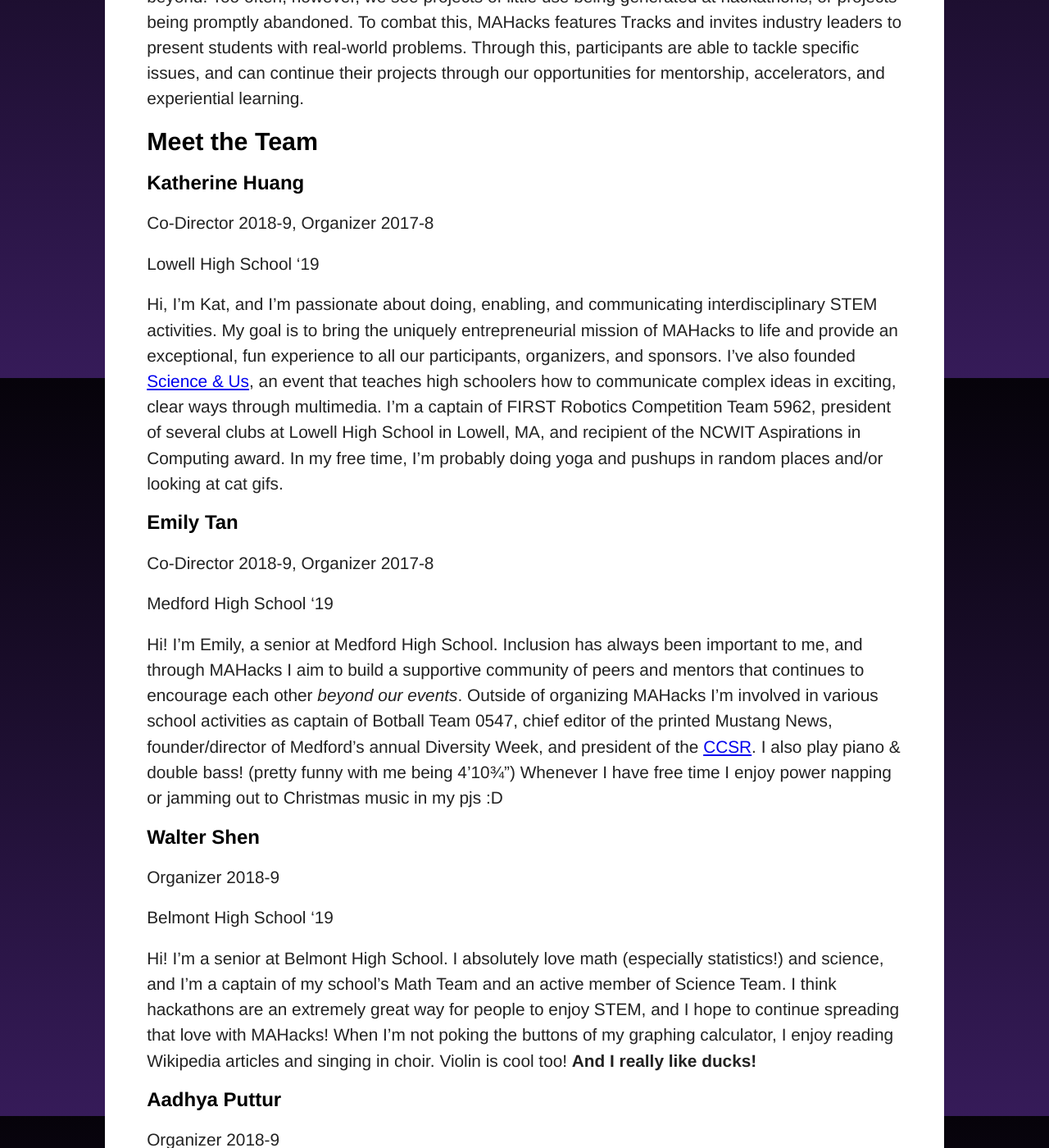
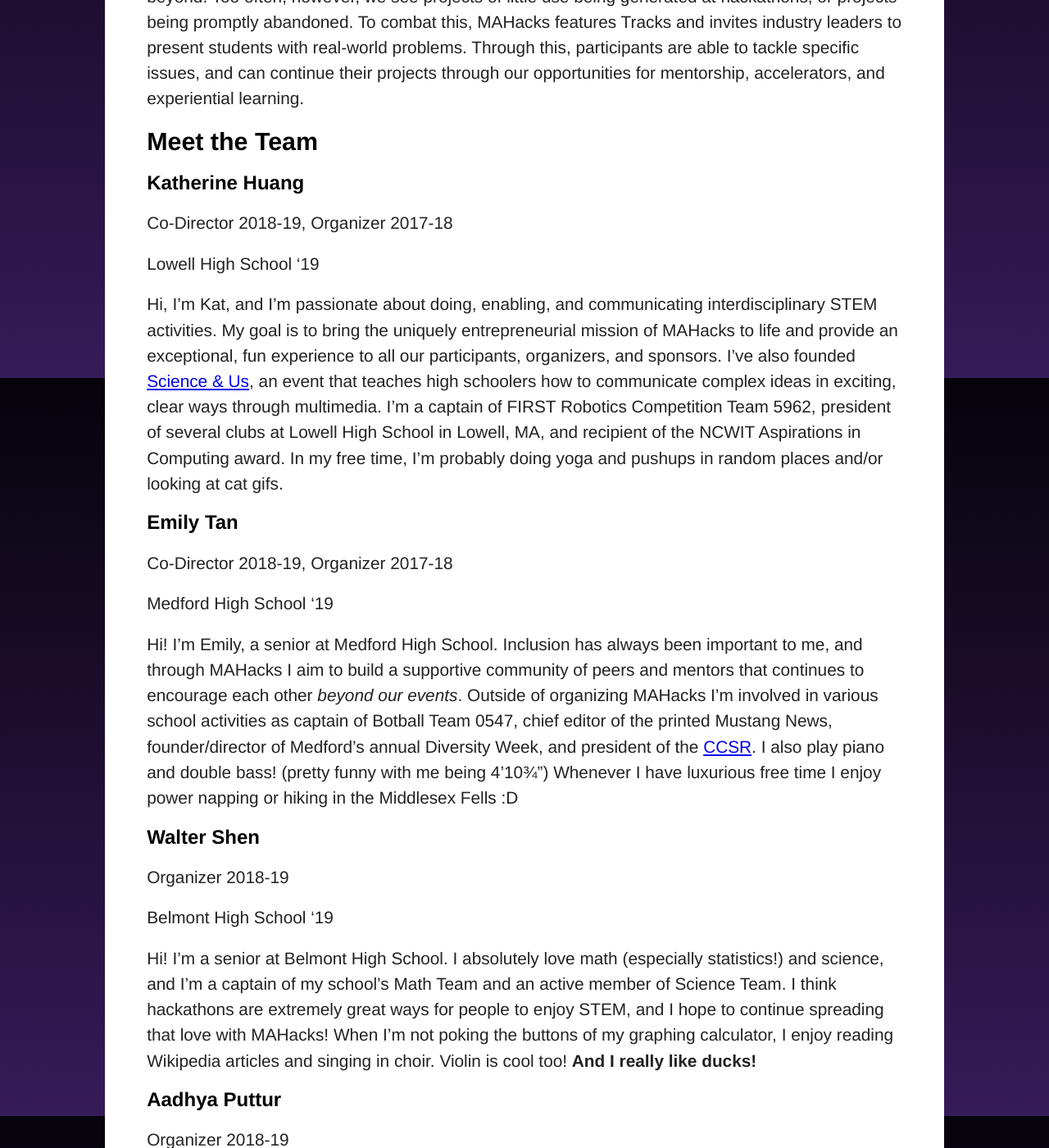
Before and after one commit to mahacks/old-website, a Jekyll site: the page built from about.md, in a window 1280 px wide and 1400 px high, scrolled down 439 px. Shown: the whole window at 82% size. Built offline with Jekyll 4.4.1, drawn with Linux system fonts in a browser that asks for light colours; some web fonts are replaced; some of the changed text lies outside the part shown.

Commit message:
fixed weird numbering

```diff
--- a/about.md
+++ b/about.md
@@ -13,7 +13,7 @@ Most hackathons are for college students or professionals. MAHacks strives to ex
 
 ### Katherine Huang
 
-Co-Director 2018-9, Organizer 2017-8
+Co-Director 2018-19, Organizer 2017-18
 
 Lowell High School ‘19
 
@@ -21,23 +21,23 @@ Hi, I’m Kat, and I’m passionate about doing, enabling, and communicating int
 
 ### Emily Tan
 
-Co-Director 2018-9, Organizer 2017-8
+Co-Director 2018-19, Organizer 2017-18
 
 Medford High School ‘19
 
-Hi! I’m Emily, a senior at Medford High School. Inclusion has always been important to me, and through MAHacks I aim to build a supportive community of peers and mentors that continues to encourage each other _beyond our events_. Outside of organizing MAHacks I’m involved in various school activities as captain of Botball Team 0547, chief editor of the printed Mustang News, founder/director of Medford’s annual Diversity Week, and president of the [CCSR](www.medfordccsr.org). I also play piano & double bass! (pretty funny with me being 4'10¾") Whenever I have free time I enjoy power napping or jamming out to Christmas music in my pjs :D
+Hi! I’m Emily, a senior at Medford High School. Inclusion has always been important to me, and through MAHacks I aim to build a supportive community of peers and mentors that continues to encourage each other _beyond our events_. Outside of organizing MAHacks I’m involved in various school activities as captain of Botball Team 0547, chief editor of the printed Mustang News, founder/director of Medford’s annual Diversity Week, and president of the [CCSR](www.medfordccsr.org). I also play piano and double bass! (pretty funny with me being 4'10¾") Whenever I have luxurious free time I enjoy power napping or hiking in the Middlesex Fells :D
 
 ### Walter Shen
 
-Organizer 2018-9
+Organizer 2018-19
 
 Belmont High School ‘19
 
-Hi! I’m a senior at Belmont High School. I absolutely love math (especially statistics!) and science, and I’m a captain of my school’s Math Team and an active member of Science Team. I think hackathons are an extremely great way for people to enjoy STEM, and I hope to continue spreading that love with MAHacks! When I’m not poking the buttons of my graphing calculator, I enjoy reading Wikipedia articles and singing in choir. Violin is cool too! **And I really like ducks!**
+Hi! I’m a senior at Belmont High School. I absolutely love math (especially statistics!) and science, and I’m a captain of my school’s Math Team and an active member of Science Team. I think hackathons are extremely great ways for people to enjoy STEM, and I hope to continue spreading that love with MAHacks! When I’m not poking the buttons of my graphing calculator, I enjoy reading Wikipedia articles and singing in choir. Violin is cool too! **And I really like ducks!**
 
 ### Aadhya Puttur
 
-Organizer 2018-9
+Organizer 2018-19
 
 Chelmsford High School ‘19
 
@@ -45,7 +45,7 @@ Hey fans, I am Aadhya and I love to dab. I’m a senior at Chelmsford High Schoo
 
 ### Zhi Wei Gan
 
-Organizer 2018-9
+Organizer 2018-19
 
 Choate Rosemary Hall ‘19
 
@@ -53,7 +53,7 @@ I’m a senior currently attending Choate Rosemary Hall from Malaysia. Since com
 
 ### Rebekah Agwunobi
 
-Organizer 2017-8
+Organizer 2018-19
 
 Choate Rosemary Hall ‘19
 
@@ -61,7 +61,7 @@ I’m a senior at Choate Rosemary Hall and am unbelievably passionate about the
 
 ### Jolene Pern
 
-Organizer 2018-9
+Organizer 2018-19
 
 Andover High School ‘20
 
@@ -69,7 +69,7 @@ I am a junior at Andover High School. MAHacks was the first hackathon I ever did
 
 ### Nina Zhang
 
-Organizer 2018-9
+Organizer 2018-19
 
 Winchester High School ‘20
 
```
